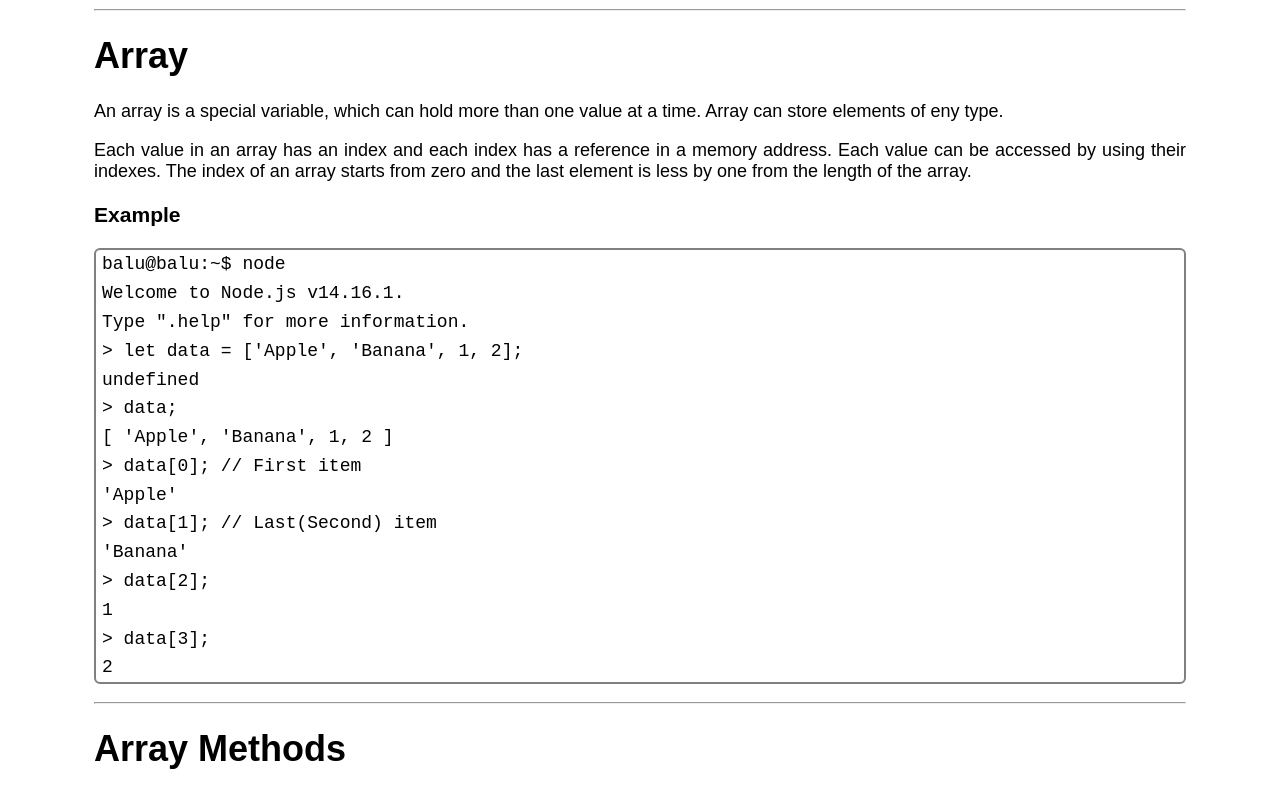
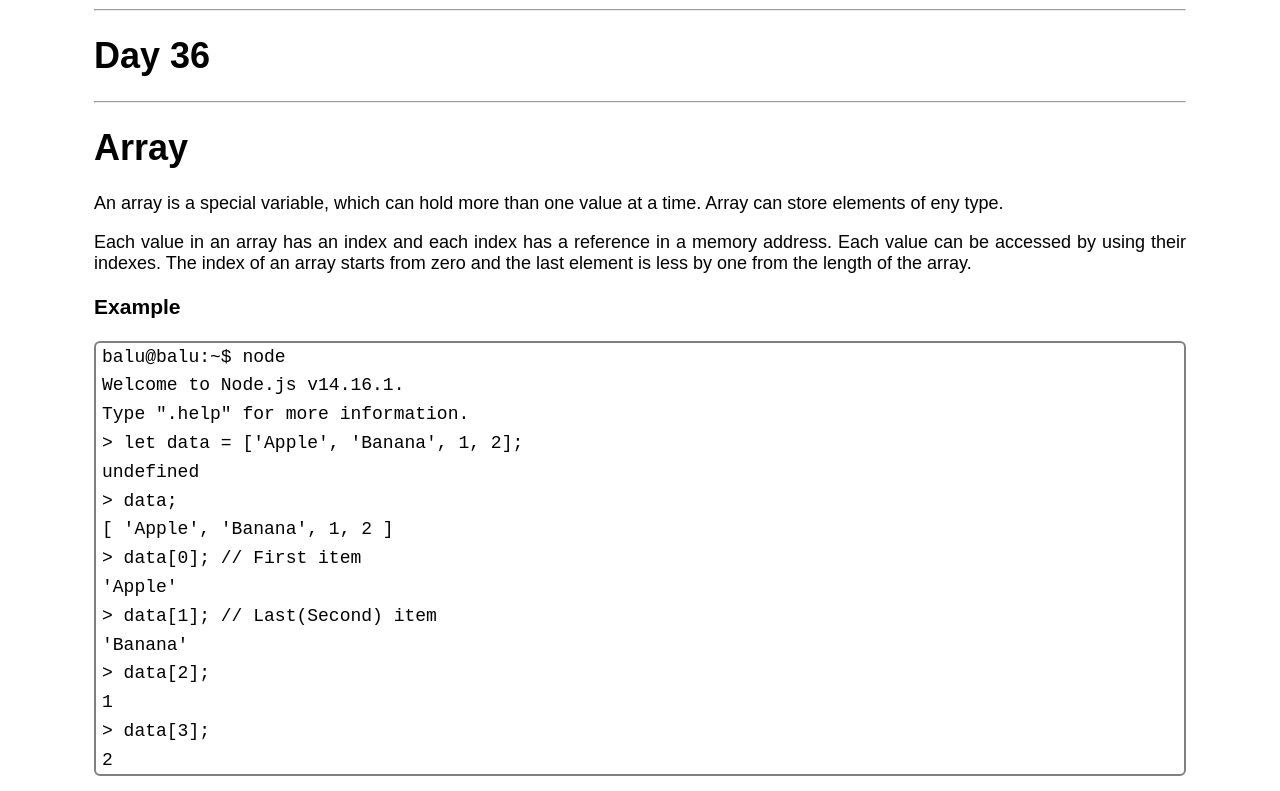
Before and after one commit to BaluVadivel/100DaysOfCode, a plain HTML site: page 036/index.html in a window 1280 px wide. Shown: the top 791 px of the page. Drawn offline with Linux system fonts and the light colour scheme.

Commit message:
Day 36 title

```diff
--- a/036/index.html
+++ b/036/index.html
@@ -48,6 +48,11 @@
 <head>
 <body class="d36">
     <hr>
+    <h1>
+        Day 36
+    </h1>
+    <hr>
+
     <h1>
         Array
     </h1>
```
Also changed, not shown: 036/screenshot.png.
